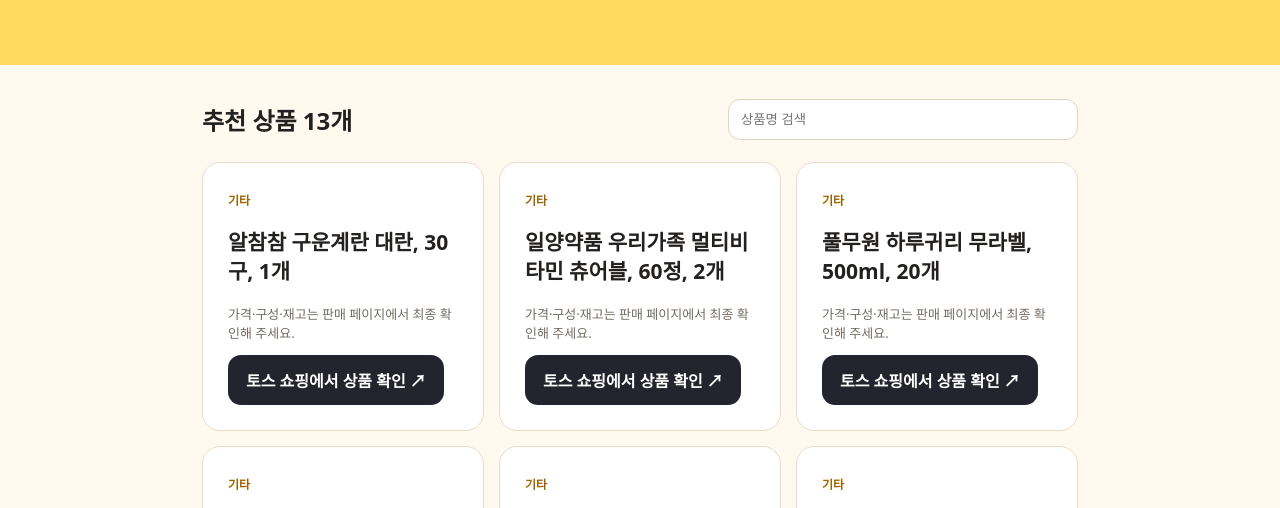
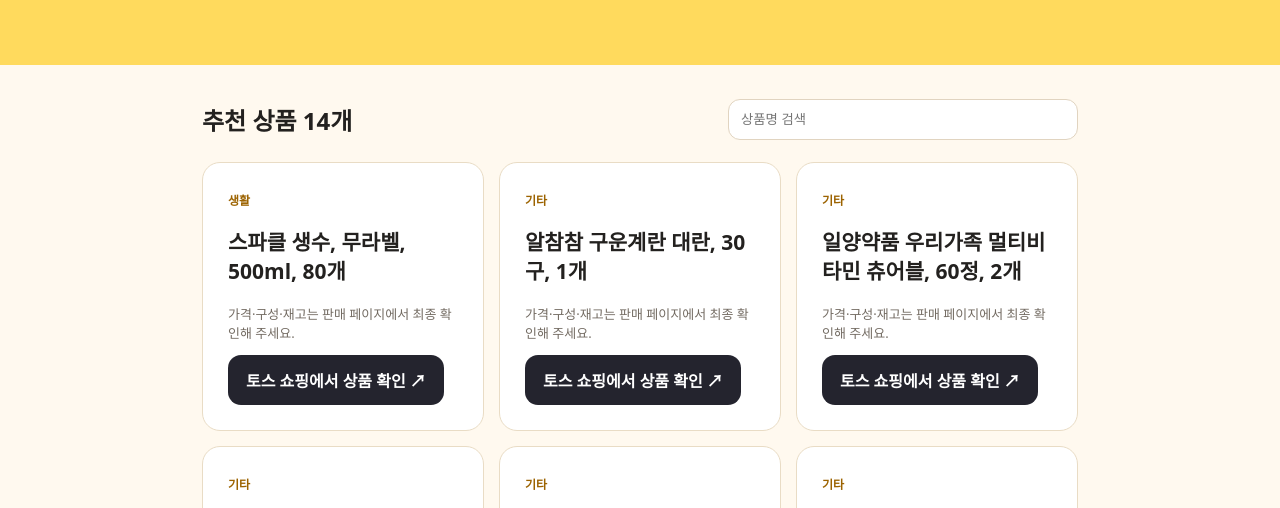
Before and after one commit to dajeongdamda-code/dealpick, a plain HTML site: page shop.html in a window 1280 px wide. Shown: the part 272-780 px from the top of the page. Drawn offline with Linux system fonts and the light colour scheme.

Commit message:
DealPick: add approved product links (newest first)

```diff
--- a/shop.html
+++ b/shop.html
@@ -3,6 +3,7 @@
 </head><body><header class="hero"><div class="wrap"><small>🛍️ TODAY'S DEALPICK · SHOP LINKS</small><h1>영상에서 본 상품,<br>여기서 확인하세요.</h1><p>오늘의 득템픽이 소개한 상품을 모았습니다. 구매 전 가격과 구성은 판매 페이지에서 다시 확인하세요.</p></div></header>
 <main class="wrap main"><div class="top"><h2>추천 상품 <span id="count"></span></h2><input id="search" placeholder="상품명 검색" aria-label="상품명 검색"></div><!-- DealPick newest-first order -->
 <div class="items" id="items">
+<article class="item"><span class="type">생활</span><h2>스파클 생수, 무라벨, 500ml, 80개</h2><p>가격·구성·재고는 판매 페이지에서 최종 확인해 주세요.</p><a class="buy" target="_blank" rel="noopener noreferrer nofollow sponsored" href="https://toss.shopping/_m/znlrrlny">토스 쇼핑에서 상품 확인 ↗</a></article>
 <article class="item"><span class="type">기타</span><h2>알참참 구운계란 대란, 30구, 1개</h2><p>가격·구성·재고는 판매 페이지에서 최종 확인해 주세요.</p><a class="buy" target="_blank" rel="noopener noreferrer nofollow sponsored" href="https://toss.shopping/_m/RK4KpbtD">토스 쇼핑에서 상품 확인 ↗</a></article>
 <article class="item"><span class="type">기타</span><h2>일양약품 우리가족 멀티비타민 츄어블, 60정, 2개</h2><p>가격·구성·재고는 판매 페이지에서 최종 확인해 주세요.</p><a class="buy" target="_blank" rel="noopener noreferrer nofollow sponsored" href="https://toss.shopping/_m/zMz6RTX">토스 쇼핑에서 상품 확인 ↗</a></article>
 <article class="item"><span class="type">기타</span><h2>풀무원 하루귀리 무라벨, 500ml, 20개</h2><p>가격·구성·재고는 판매 페이지에서 최종 확인해 주세요.</p><a class="buy" target="_blank" rel="noopener noreferrer nofollow sponsored" href="https://toss.shopping/_m/zxgxz9jr">토스 쇼핑에서 상품 확인 ↗</a></article>
```
